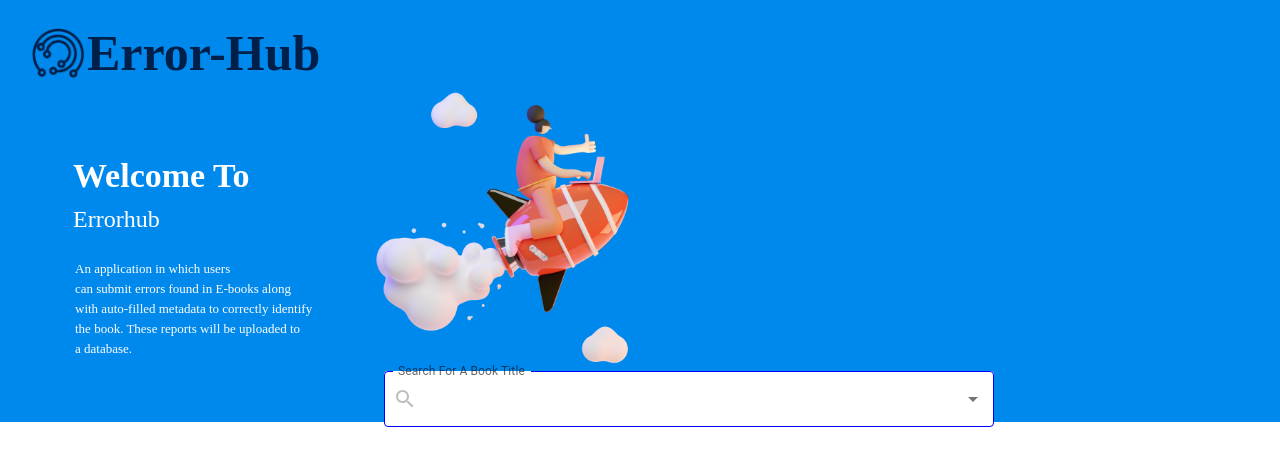
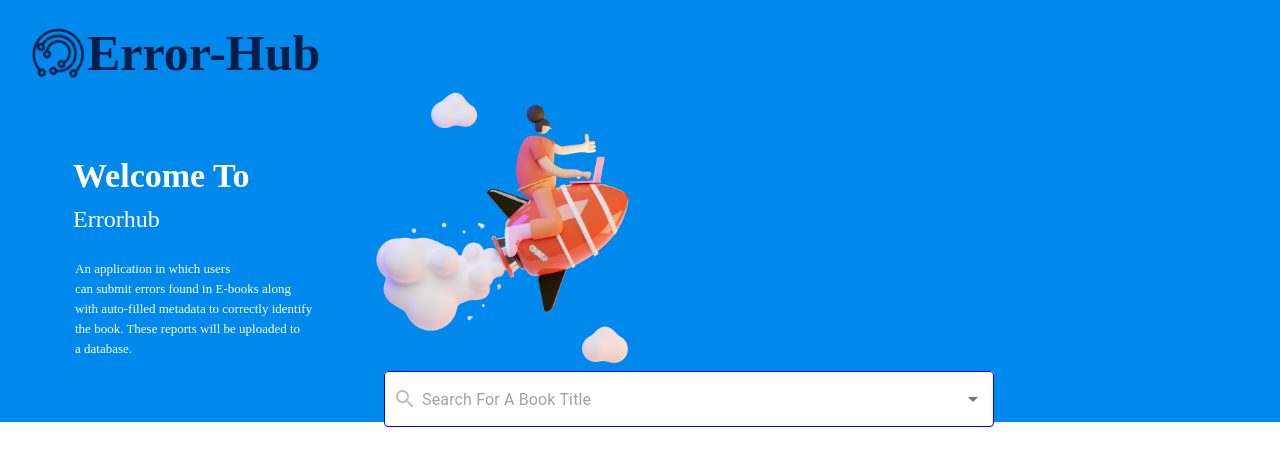
Before and after one commit to Dada-Tech/error-hub, a React (Create React App) app: page / in a window 1280 px wide. Shown: the top 466 px of the page. Built offline with nearby package versions, Linux system fonts and the light colour scheme.

Commit message:
minor tweak

```diff
--- a/src/pages/Home/Home.tsx
+++ b/src/pages/Home/Home.tsx
@@ -66,7 +66,8 @@ function Home() {
                     options={suggestions}
                     getOptionLabel={(option) => option.volumeInfo.title}
                         renderInput={(params) => <TextField
-                        className={classes.searchbartext} {...params} InputProps={{
+                        className={classes.searchbartext} {...params}
+                        InputProps={{
                             ...params.InputProps,
                             startAdornment: (
                                 <>
@@ -75,7 +76,8 @@ function Home() {
                                 </>
                             ),
                         }}
-                        label="Search For A Book Title" variant="outlined"/>}
+                     placeholder="Search For A Book Title" variant="outlined"/>
+                    }
                     inputValue={inputValue}
                     onInputChange={handleInputChange}
                 />
```
Lines whose indentation alone changed are shown as unchanged.
